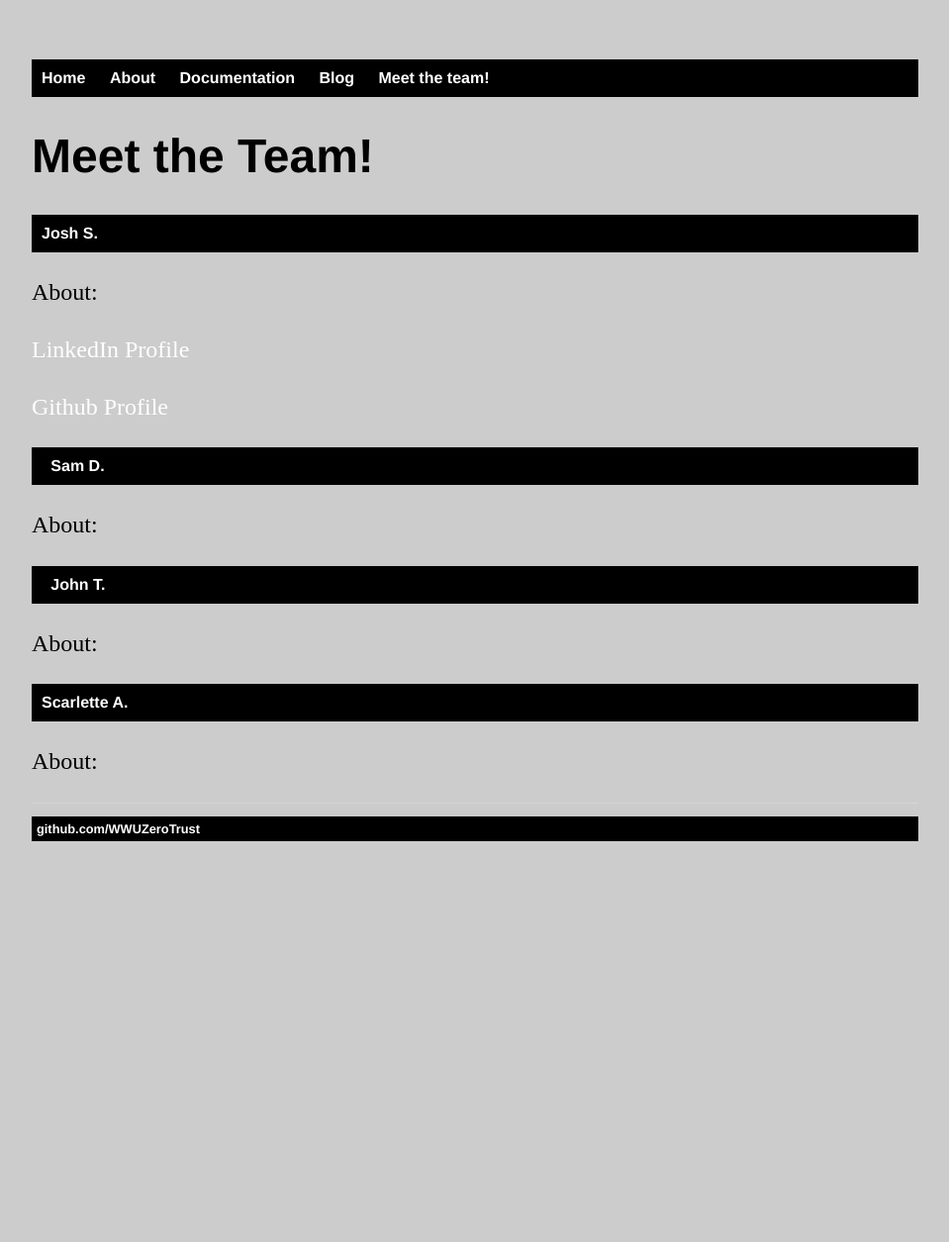
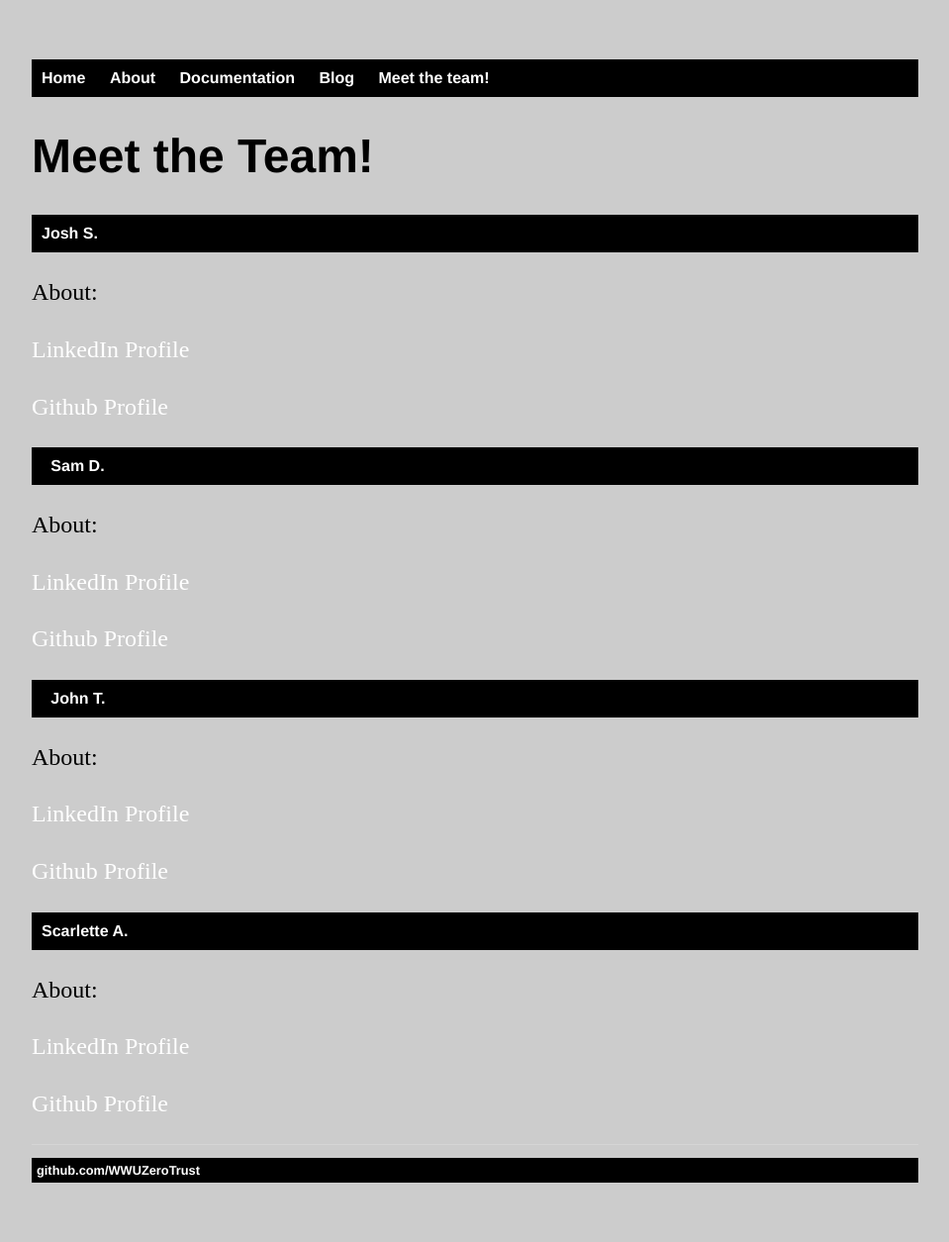
Before and after one commit to WWUZeroTrust/WWUZeroTrust.github.io, a Jekyll site: the page built from meet/index.html, in a window 1280 px wide. Shown: the whole page at 99% size, without its empty margins (160-1119 px from the left). Built offline with Jekyll 4.4.1, drawn with Linux system fonts in a browser that asks for light colours; before the commit the page ends 910 px from its top, so only the background shows below that.

Commit message:
Update index.html

```diff
--- a/meet/index.html
+++ b/meet/index.html
@@ -17,13 +17,19 @@ cw{
 
 <nav><ul><b><cw>Josh S.</cw></a></nav></ul></b></p>
         <p>About:</p>
-	 <p><a href="https://www.linkedin.com/in/joshua-stuifbergen">LinkedIn Profile</a></p>
+	<p><a href="https://www.linkedin.com/in/joshua-stuifbergen">LinkedIn Profile</a></p>
 	<p><a href="https://github.com/jstuif">Github Profile</a></p>
 <nav><ul>><b><cw>Sam D.</cw></a></nav></ul></b></p>
         <p>About:</p>
+	<p><a href="https://www.linkedin.com/in/sam-d-592362141">LinkedIn Profile</a></p>
+	<p><a href="https://github.com/SamDinkelman">Github Profile</a></p>
 <nav><ul>><b><cw>John T.</cw></a></nav></ul></b></p>
         <p>About:</p>
+	<p><a href="https://www.linkedin.com/in/john-traner-654704113">LinkedIn Profile</a></p>
+	<p><a href="https://github.com/snazzzy">Github Profile</a></p>
 <nav><ul><b><cw>Scarlette A.</cw></a></nav></ul></b></p>
         <p>About:</p>
+	<p><a href="https://www.linkedin.com/in/scarlette-anderson">LinkedIn Profile</a></p>
+	<p><a href="https://github.com/ScarTheOneTrueKing">Github Profile</a></p>
 </body>
 </html>
```
